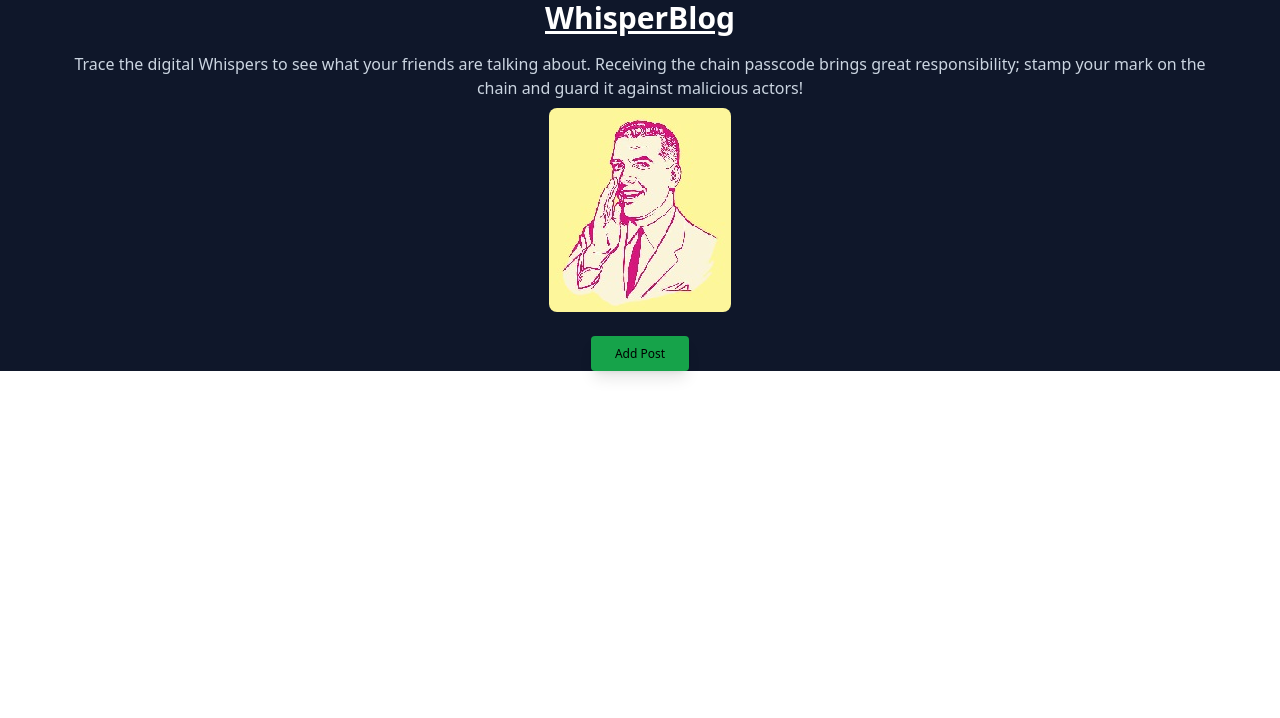
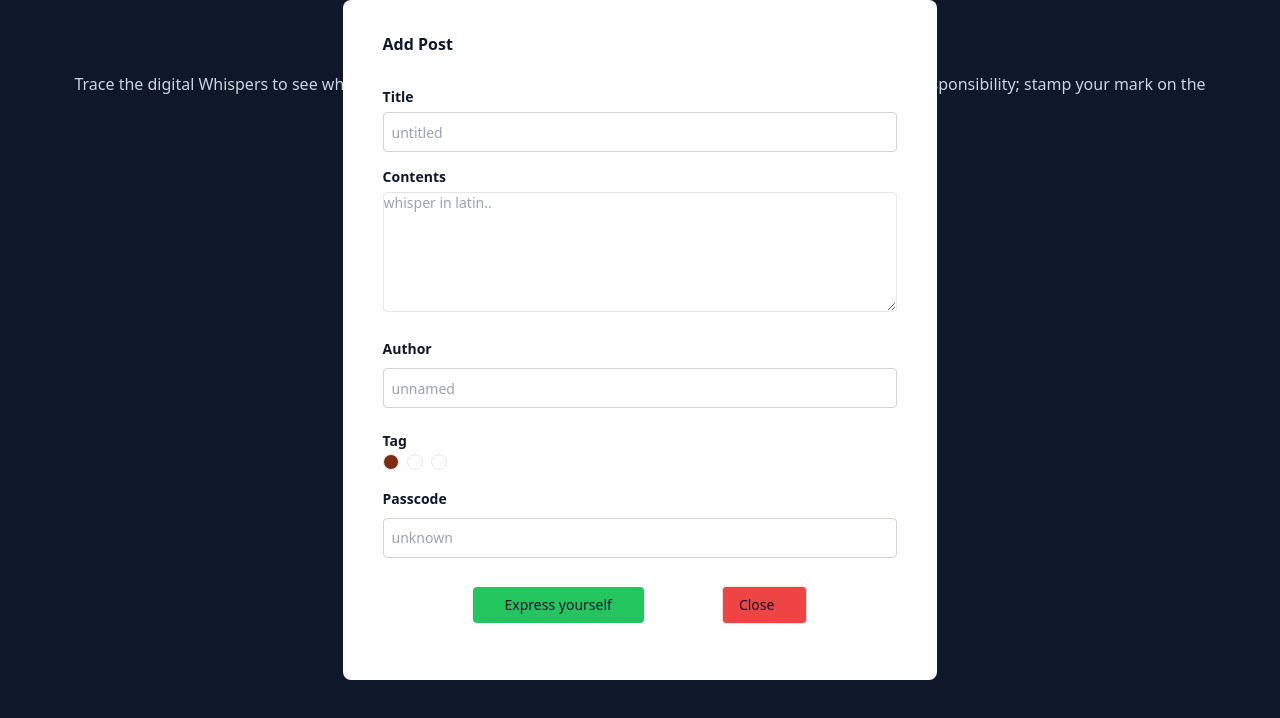
Before and after one commit to georgejmx/whisper-blog, a website: page client/public/index.html in a window 1280 px wide. Both pictures are taken after a click on the button "Add Post". Drawn offline with nearby package versions, Linux system fonts and the light colour scheme; no server answers.

Commit message:
add post modal mainly done

```diff
--- /dev/null
+++ b/client/input.css
@@ -0,0 +1,3 @@
+@tailwind base;
+@tailwind components;
+@tailwind utilities;
--- a/client/public/index.html
+++ b/client/public/index.html
@@ -2,83 +2,98 @@
 <html lang="en" dir="ltr">
 	<head>
 		<meta charset="utf-8">
+		<link rel="stylesheet" href="output.css"/>
 		<link rel="icon" href="./assets/favicon.ico">
-        <script src="https://cdn.tailwindcss.com"></script>
-        <title class="px-2">WhisperBlog</title>
+		<title>WhisperBlog</title>
 		<script src="main.js" defer></script>
 	</head>
-    <body>
+	<body class="bg-slate-900">
 		<!-- HOME -->
-        <div class="bg-slate-900 text-center">
+		<div class="text-center pt-5">
 			<h1 class="text-3xl font-bold underline text-white">WhisperBlog</h1>
 			<div class="mx-16 my-4 flex flex-wrap justify-center">
-              <p class="text-slate-300">Trace the digital Whispers to see what your friends are talking about.
-                Receiving the chain passcode brings great responsibility; stamp your mark
-                on the chain and guard it against malicious actors!</p>
+				<p class="text-slate-300">Trace the digital Whispers to see what
+					your friends are talking about. Receiving the chain passcode brings
+					great responsibility; stamp your mark on the chain and guard it
+					against malicious actors!</p>
 				<img class="h-auto rounded-lg my-2" src="./assets/whisper.jpg" />
 			</div>
-            <button class="inline-block px-6 py-2.5 bg-green-600 font-medium text-xs
-              leading-tight rounded shadow-md hover:bg-green-800 hover:shadow-lg
-              focus:bg-green-600 focus:shadow-lg focus:outline-none focus:ring-0
-              active:bg-green-700 active:shadow-lg transition duration-150 ease-in-out"
-              type="button" id="post-btn" data-bs-toggle="modal" data-bs-target="#post-modal">Add Post</button>
-            <div id="chainground">
+			<button onclick="modalHandler(true)" class="inline-block px-6 py-2.5
+				bg-green-600 font-medium text-xs leading-tight
+				rounded shadow-md hover:bg-green-800 hover:shadow-lg focus:bg-green-600 focus:shadow-lg
+				focus:outline-none focus:ring-0 active:bg-green-700 active:shadow-lg transition
+				duration-150 ease-in-out" type="button">
+				Add Post</button>
+			<div id="chainground"></div>
+		</div>
 
+		<!-- ADD MODAL -->
+		<div class="fixed inset-0 z-50 overflow-y-auto" aria-labelledby="modal-title" role="dialog"
+			style="display:none;" aria-modal="true" id="modal">
+			<div class="flex items-end justify-center p-4 text-center md:items-center
+				sm:block sm:p-0">
+				<div class="inline-block max-w-prose overflow-hidden text-left transition-all
+					transform bg-white rounded-lg 2xl:max-w-2xl xl:w-3/5">
+					<div class="relative py-8 px-15 md:px-10 rounded">
+						<h1 class="text-slate-900 font-xl font-bold mb-1 underline-offset-1">Add Post</h1>
+						<br>
+
+						<label for="title" class="text-slate-900 text-sm font-bold leading-tight pt-2
+							tracking-normal">Title</label>
+						<input id="title" class="mb-3 mt-1 text-slate-900 focus:outline-none focus:border
+							focus:border-slate-700 font-normal w-full h-10 flex items-center pl-2 text-sm
+							border-gray-300 rounded border" placeholder="untitled" />
+
+						<label for="contents" class="text-slate-900 text-sm font-bold leading-tight pt-3
+							tracking-normal">Contents</label>
+						<textarea id="contents" rows="75" cols="20" class="text-slate-900 focus:outline-none
+							focus:border mt-1 focus:border-slate-700 font-normal w-full h-10 flex
+							items-center text-sm pl-2border-gray-300 rounded border"
+							style="min-height: 120px" placeholder="whisper in latin.."></textarea>
+						<br>
+
+						<label for="author" class="text-slate-900 text-sm font-bold leading-tight pt-3
+							tracking-normal">Author</label>
+						<input id="author" class="mb-3 mt-2 text-slate-900 focus:outline-none focus:border
+							focus:border-slate-700 font-normal w-full h-10 flex items-center pl-2 text-sm
+							border-gray-300 rounded border" placeholder="unnamed" />
+
+						<p class="text-slate-900 text-sm font-bold leading-tight pt-3 tracking-normal">Tag</p>
+						<div class="flex mb-3">
+							<div class="form-check form-check-inline">
+								<input class="form-check-input appearance-none rounded-full h-4 w-4 border
+									bg-white checked:bg-orange-900  focus:outline-none my-1 align-top bg-no-repeat
+									bg-center bg-contain float-left mr-2 cursor-pointer" type="radio" name="post-tag"
+									id="radio1" checked>
+								<input class="form-check-input appearance-none rounded-full h-4 w-4 border
+									bg-white checked:bg-indigo-700  focus:outline-none my-1 align-top bg-no-repeat
+									bg-center bg-contain float-left mr-2 cursor-pointer" type="radio" name="post-tag"
+									id="radio2">
+								<input class="form-check-input appearance-none rounded-full h-4 w-4 border
+									bg-white checked:bg-pink-700  focus:outline-none my-1 align-top bg-no-repeat
+									bg-center bg-contain float-left mr-2 cursor-pointer" type="radio" name="post-tag"
+									id="radio3">
 							</div>
 						</div>
-        <!-- POST MODAL -->
-        <div id="post-modal" class="modal fade fixed top-0 left-0 hidden w-full h-full outline-none overflow-x-hidden overflow-y-auto"
-          tabindex="-1" aria-labelledby="exampleModalLabel" aria-hidden="true">
-          <div class="modal-dialog relative w-auto pointer-events-none">
-            <div
-              class="modal-content border-none shadow-lg relative flex flex-col w-full pointer-events-auto bg-white bg-clip-padding rounded-md outline-none text-current">
-              <div
-                class="modal-header flex flex-shrink-0 items-center justify-between p-4 border-b border-gray-200 rounded-t-md">
-                <h5 class="text-xl font-medium leading-normal text-gray-800" id="exampleModalLabel">Modal title</h5>
-                <button type="button"
-                  class="btn-close box-content w-4 h-4 p-1 text-black border-none rounded-none opacity-50 focus:shadow-none focus:outline-none focus:opacity-100 hover:text-black hover:opacity-75 hover:no-underline"
-                  data-bs-dismiss="modal" aria-label="Close"></button>
-              </div>
-              <div class="modal-body relative p-4">
-                Modal body text goes here.
-              </div>
-              <div
-                class="modal-footer flex flex-shrink-0 flex-wrap items-center justify-end p-4 border-t border-gray-200 rounded-b-md">
-                <button type="button" class="px-6
-                  py-2.5
-                  bg-purple-600
-                  text-white
-                  font-medium
-                  text-xs
-                  leading-tight
-                  uppercase
-                  rounded
-                  shadow-md
-                  hover:bg-purple-700 hover:shadow-lg
-                  focus:bg-purple-700 focus:shadow-lg focus:outline-none focus:ring-0
-                  active:bg-purple-800 active:shadow-lg
-                  transition
-                  duration-150
-                  ease-in-out" data-bs-dismiss="modal">Close</button>
-                <button type="button" class="px-6
-              py-2.5
-              bg-blue-600
-              text-white
-              font-medium
-              text-xs
-              leading-tight
-              uppercase
-              rounded
-              shadow-md
-              hover:bg-blue-700 hover:shadow-lg
-              focus:bg-blue-700 focus:shadow-lg focus:outline-none focus:ring-0
-              active:bg-blue-800 active:shadow-lg
-              transition
-              duration-150
-              ease-in-out
-              ml-1">Save changes</button>
+
+						<label for="passcode" class="text-slate-900 text-sm font-bold leading-tight pt-3
+							tracking-normal">Passcode</label>
+						<input id="passcode" class="mb-3 mt-2 text-slate-900 focus:outline-none focus:border
+							focus:border-slate-700 font-normal w-full h-10 flex items-center pl-2 text-sm
+							border-gray-300 rounded border" placeholder="unknown" />
+
+						<div class="flex items-center justify-evenly pt-4 w-full p-6">
+							<button class="focus:outline-none focus:ring-2 focus:ring-offset-2 bg-green-500
+								focus:ring-slate-700 transition duration-150 ease-in-out hover:bg-slate-600
+								rounded px-8 py-2 text-sm text-slate-900" id="post-btn">Express yourself</button>
+							<button class="focus:outline-none focus:ring-2 focus:ring-offset-2 pl-4
+								focus:ring-gray-400 ml-3 transition duration-150 text-slate-900
+								ease-in-out hover:border-gray-400 hover:bg-gray-300 border rounded px-8 py-2
+								text-sm bg-red-500" onclick="modalHandler()">Close</button>
 						</div>
 					</div>
+				</div>
+
 			</div>
 		</div>
 	</body>
--- a/client/public/main.js
+++ b/client/public/main.js
@@ -51,3 +51,36 @@ postBtn.addEventListener('click', async event => {
 })
 
 window.onload = imprintChain
+
+
+let modal = document.getElementById("modal");
+function modalHandler(val) {
+    if (val) {
+        fadeIn(modal);
+    } else {
+        fadeOut(modal);
+    }
+}
+function fadeOut(el) {
+    el.style.opacity = 1;
+    (function fade() {
+        if ((el.style.opacity -= 0.1) < 0) {
+            el.style.display = "none";
+        } else {
+            requestAnimationFrame(fade);
+        }
+    })();
+    el.style.display = 'none'
+}
+function fadeIn(el, display) {
+    el.style.opacity = 0;
+    el.style.display = display || "flex";
+    (function fade() {
+        let val = parseFloat(el.style.opacity);
+        if (!((val += 0.2) > 1)) {
+            el.style.opacity = val;
+            requestAnimationFrame(fade);
+        }
+    })();
+    el.style.display = 'initial'
+}
--- /dev/null
+++ b/client/tailwind.config.js
@@ -0,0 +1,7 @@
+module.exports = {
+  content: ["./**/*.{html,js}"],
+  theme: {
+    extend: {},
+  },
+  plugins: [],
+}
```
Also changed, not shown: client/package.json (added, +15 -0 lines), client/public/output.css (added), 3 other files. Lines whose indentation alone changed are shown as unchanged.
